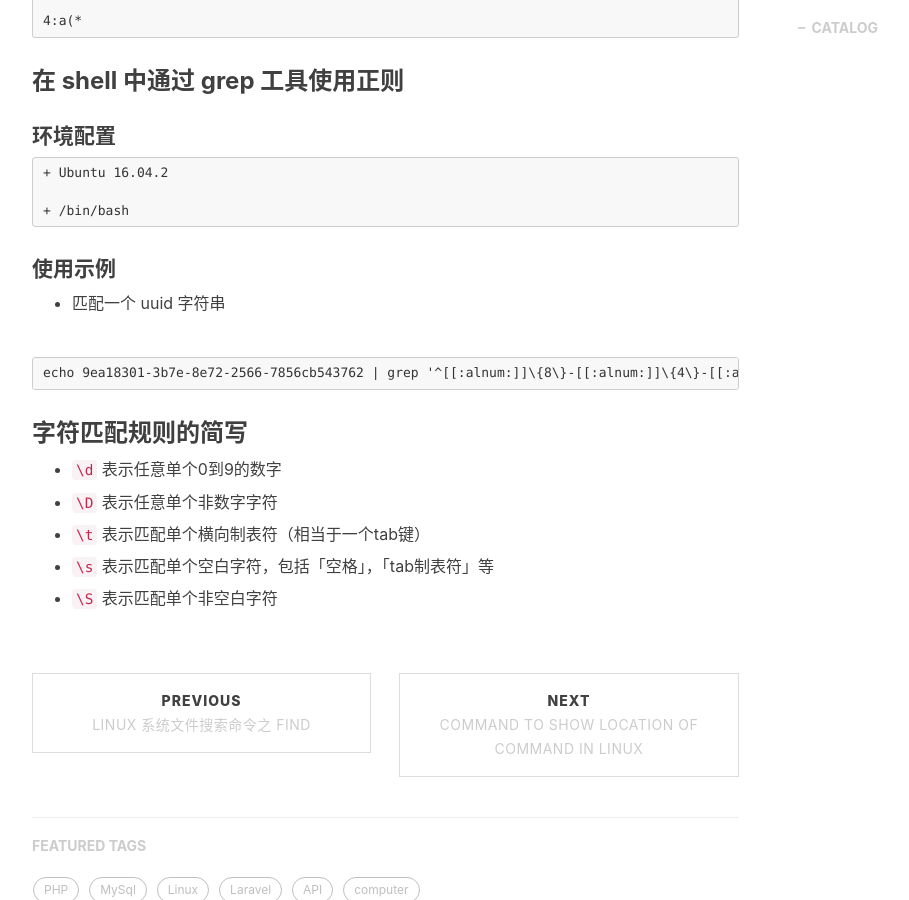
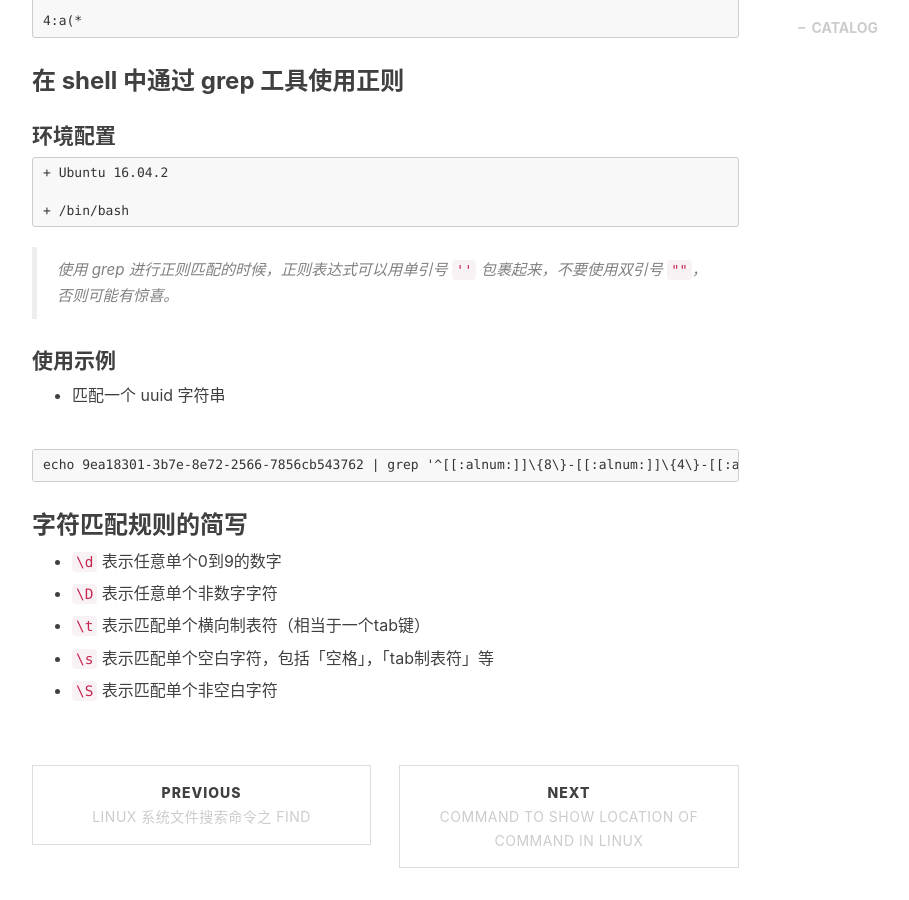
Before and after one commit to ywlvs/ywlvs.github.io, a Jekyll site: the page built from _posts/2019-02-18-Regular Expression.markdown, in a window 1280 px wide and 900 px high, scrolled down 5119 px. Shown: the whole window, without its empty margins (233-1142 px from the left). Built offline with Jekyll 4.4.1, drawn with Linux system fonts in a browser that asks for light colours; nearby versions of some CDN libraries; comment, search, counter and statistics services are not loaded.

Commit message:
update-post

```diff
--- a/_posts/2019-02-18-Regular Expression.markdown
+++ b/_posts/2019-02-18-Regular Expression.markdown
@@ -226,6 +226,8 @@ root@Simona:~# grep -n 'a(\*' list_3
 
     + /bin/bash
 
+>使用 grep 进行正则匹配的时候，正则表达式可以用单引号 `''` 包裹起来，不要使用双引号 `""`，否则可能有惊喜。
+
 #### 使用示例
 
 + 匹配一个 uuid 字符串
```
